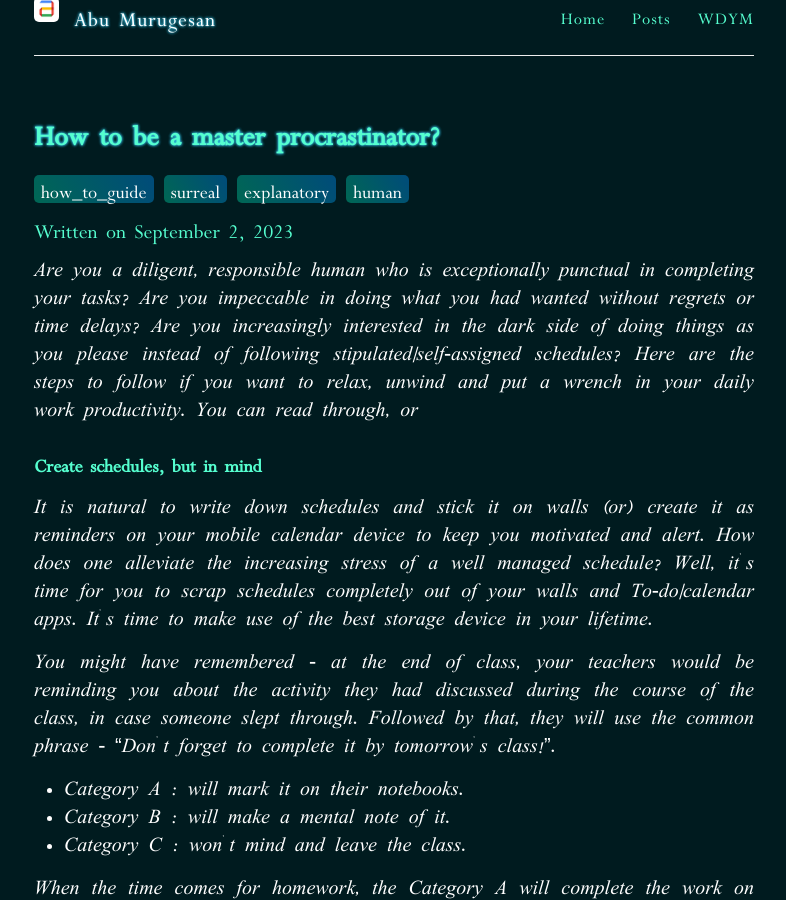
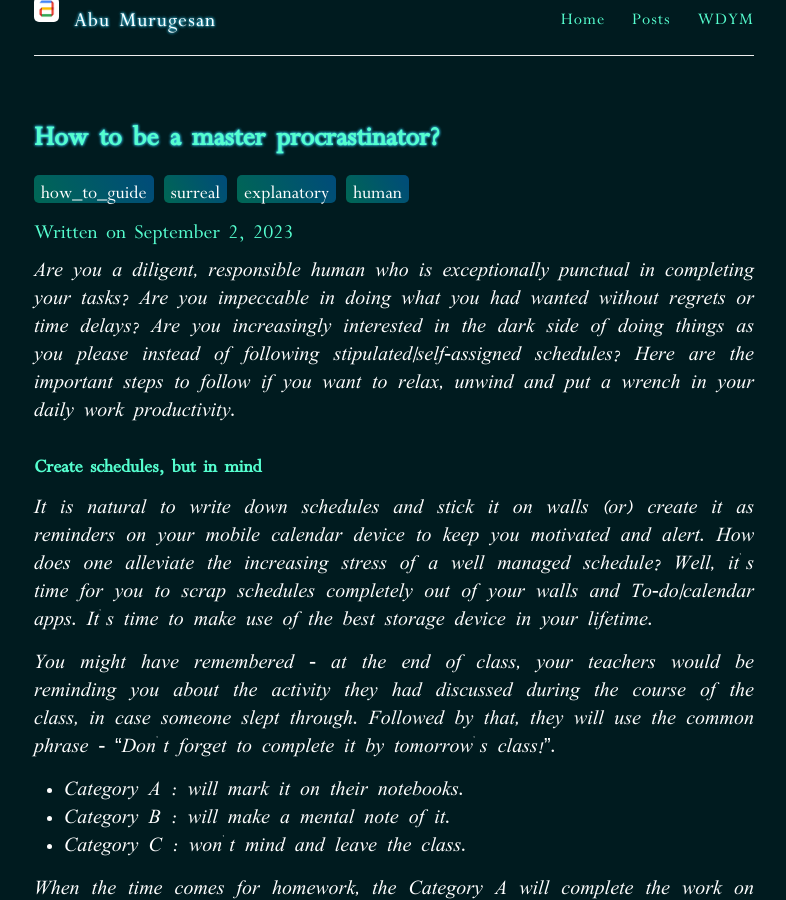
Before and after one commit to abumsd7/abumsd7.github.io, a Jekyll site: the page built from _posts/2023-09-02-Master-procrastinator.md, in a window 1280 px wide and 900 px high, scrolled down 301 px. Shown: the whole window, without its empty margins (246-1032 px from the left). Built offline with Jekyll 4.4.1, drawn with Linux system fonts in a browser that asks for light colours; comment, search, counter and statistics services are not loaded; some of the changed text lies outside the part shown.

Commit message:
Nov26_upd3

```diff
--- a/_posts/2023-09-02-Master-procrastinator.md
+++ b/_posts/2023-09-02-Master-procrastinator.md
@@ -5,7 +5,8 @@
 tags: how_to_guide surreal explanatory human
 ---
 
-Are you a diligent, responsible human who is exceptionally punctual in completing your tasks? Are you impeccable in doing what you had wanted without regrets or time delays? Are you increasingly interested in the dark side of doing things as you please instead of following stipulated/self-assigned schedules? Here are the steps to follow if you want to relax, unwind and put a wrench in your daily work productivity. You can read through, or
+Are you a diligent, responsible human who is exceptionally punctual in completing your tasks? Are you impeccable in doing what you had wanted without regrets or time delays? Are you increasingly interested in the dark side of doing things as you please instead of following stipulated/self-assigned schedules? Here are the important steps to follow if you want to relax, unwind and put a wrench in your daily work productivity.
+<!--more-->
 
 ### Create schedules, but in mind
 
```
Also changed, not shown: other parts of _posts/2023-09-02-Master-procrastinator.md (+1 -1 lines).
